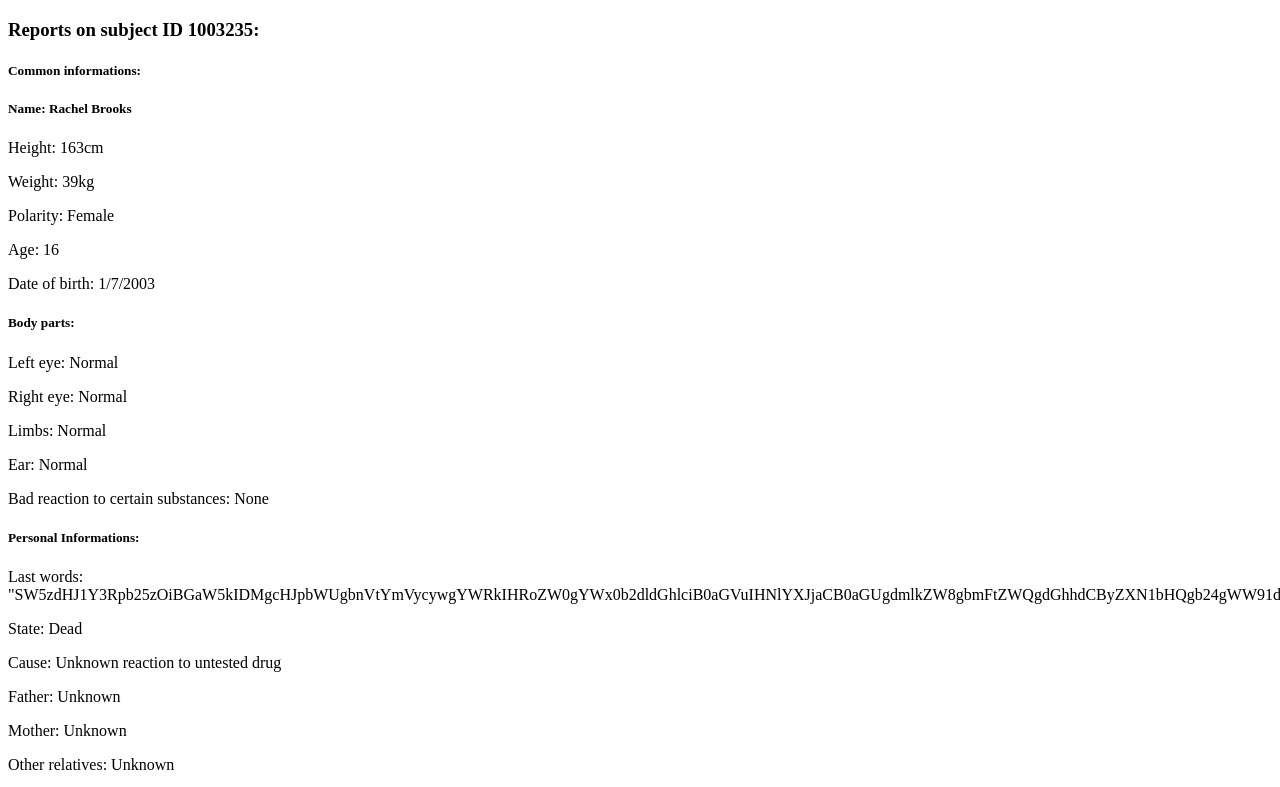
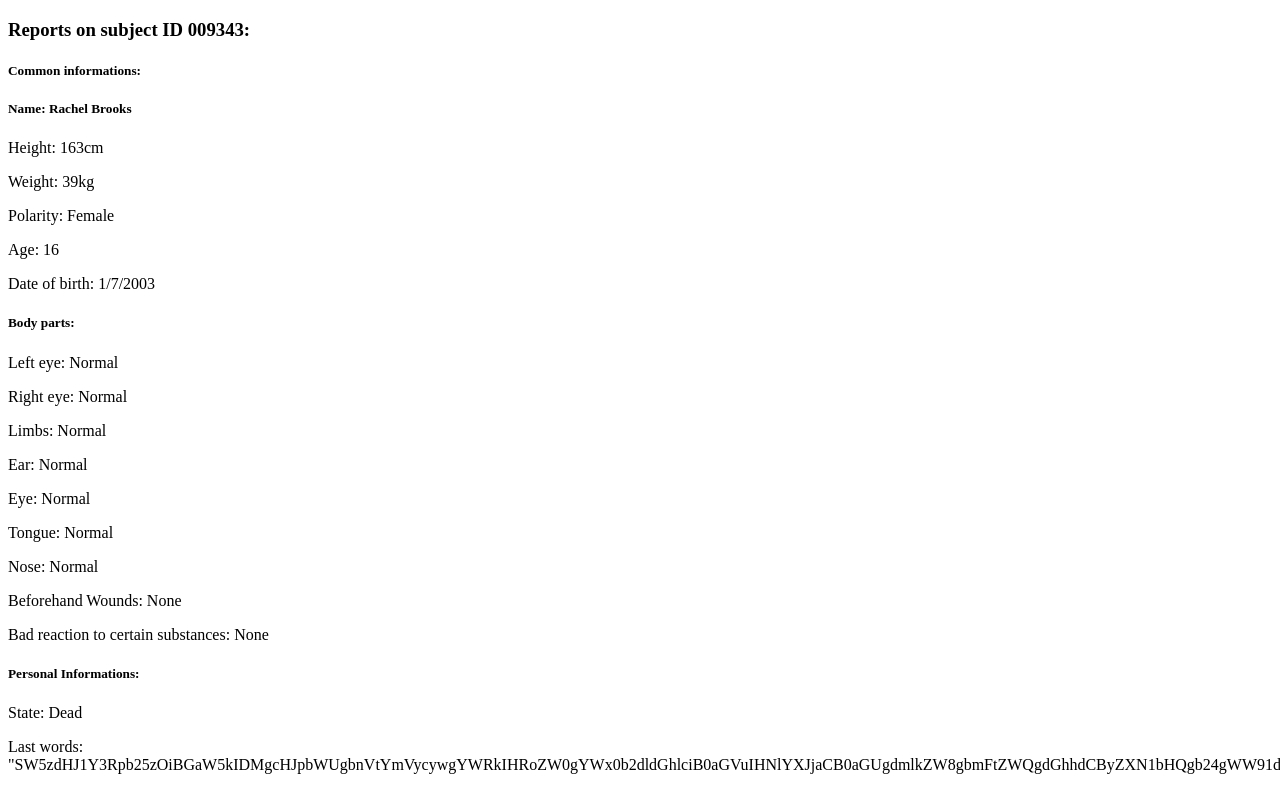
Before and after one commit to fried-chicken-404/github.com, a plain HTML site: page index.html in a window 1280 px wide. Shown: the top 787 px of the page. Drawn offline with Linux system fonts and the light colour scheme.

Commit message:
Final update on source file

```diff
--- a/index.html
+++ b/index.html
@@ -1,7 +1,7 @@
 <!doctype HTML>
 <html>
 	<body>
-		<h3>Reports on subject ID 1003235:</h3>
+		<h3>Reports on subject ID 009343:</h3>
 		<h5>Common informations:</h5>
 		<h5>  Name: Rachel Brooks</h5>
 		<p>   Height: 163cm</p>
@@ -14,10 +14,14 @@
 		<p>   Right eye: Normal</p>
 		<p>   Limbs: Normal</p>
 		<p>   Ear: Normal</p>
+		<p>   Eye: Normal</p>
+		<p>   Tongue: Normal</p>
+		<p>   Nose: Normal</p>
+		<p>   Beforehand Wounds: None</p>
 		<p>   Bad reaction to certain substances: None</p>
 		<h5>Personal Informations:</h5>
+		<p>   State: Dead</p>
 		<p>   Last words: "SW5zdHJ1Y3Rpb25zOiBGaW5kIDMgcHJpbWUgbnVtYmVycywgYWRkIHRoZW0gYWx0b2dldGhlciB0aGVuIHNlYXJjaCB0aGUgdmlkZW8gbmFtZWQgdGhhdCByZXN1bHQgb24gWW91dHViZS4="</p>
-		<p>   State: Dead</p>
 		<p>   Cause: Unknown reaction to untested drug</p>
 		<p>   Father: Unknown</p>
 		<p>   Mother: Unknown</p>
```
